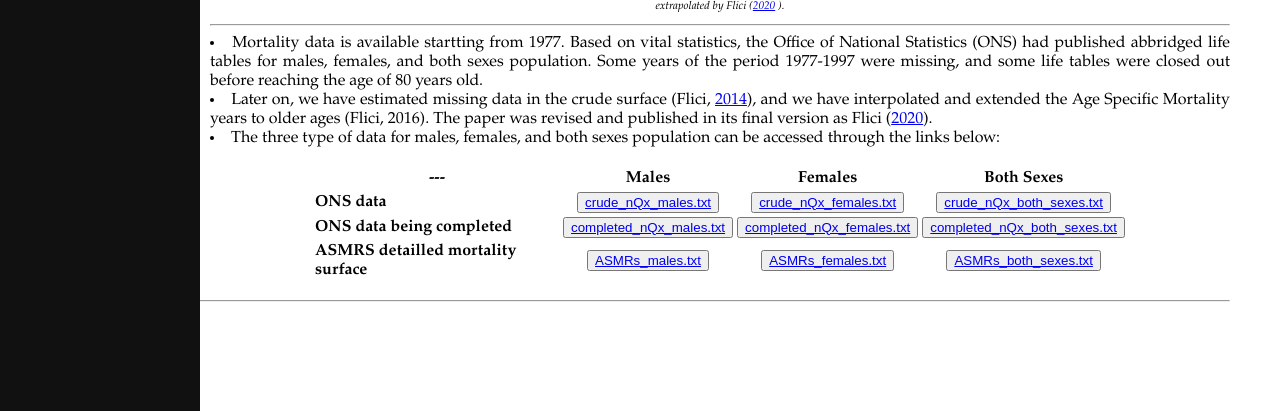
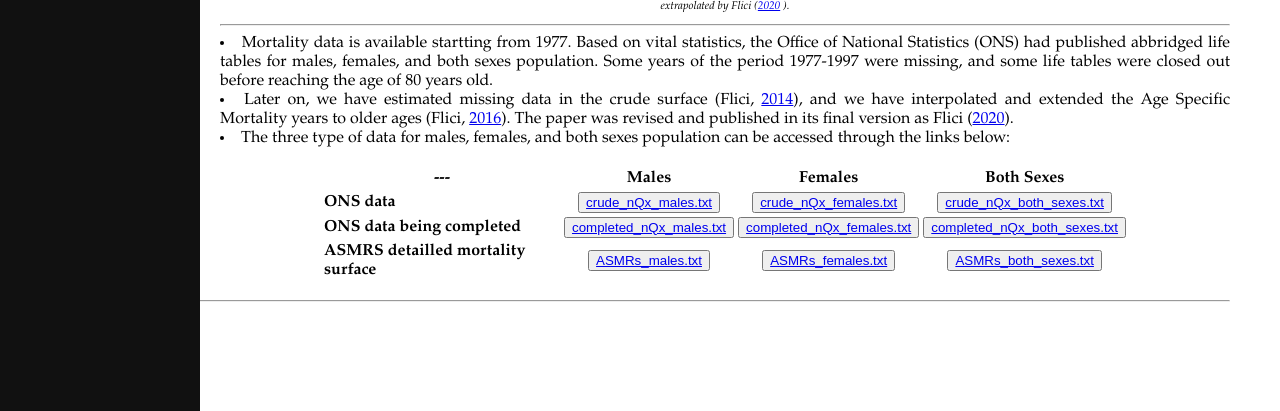
Before and after one commit to Farid-FLICI/farid-flici.github.io, a Jekyll site: the page data.html, which Jekyll copies as it is, in a window 1280 px wide, cut to the strip 489-900 px from the top of the page. Built offline with Jekyll 4.4.1, drawn with Linux system fonts in a browser that asks for light colours.

Commit message:
Update data.html

```diff
--- a/data.html
+++ b/data.html
@@ -129,7 +129,7 @@
    </b>
 
 
- <div style="  margin-left: 160px; margin-top:75px">
+ <div style="  margin-left: 170px; margin-top:75px;">
 <h2 style="font-size:110%; text-align: center;"> Mortality Surface, Algeria, 1977-2014 </h2>
 
 <div align="center"  style="margin-bottom:0px">
@@ -146,7 +146,7 @@
 
 <li> Mortality data is available startting from 1977. Based on vital statistics, the Office of National Statistics (ONS) had published abbridged life tables for males, females, and both sexes population. Some years of the period 1977-1997 were missing, and some life tables were closed out before reaching the age of 80 years old. </li>
 
-<li>Later on, we have estimated missing data in the crude surface (Flici, <a href="#2014">2014</a>), and we have interpolated and extended the Age Specific Mortality years to older ages (Flici, 2016). The paper was revised and published in its final version as Flici (<a href="#2020">2020</a>).</li>
+<li>Later on, we have estimated missing data in the crude surface (Flici, <a href="./pub.html/#2014">2014</a>), and we have interpolated and extended the Age Specific Mortality years to older ages (Flici, <a href="./pub.html/#2016">2016</a>). The paper was revised and published in its final version as Flici (<a href="./pub.html/#2020">2020</a>).</li>
 
 <li>The three type of data for males, females, and both sexes population can be accessed through the links below: </li>
 
```
